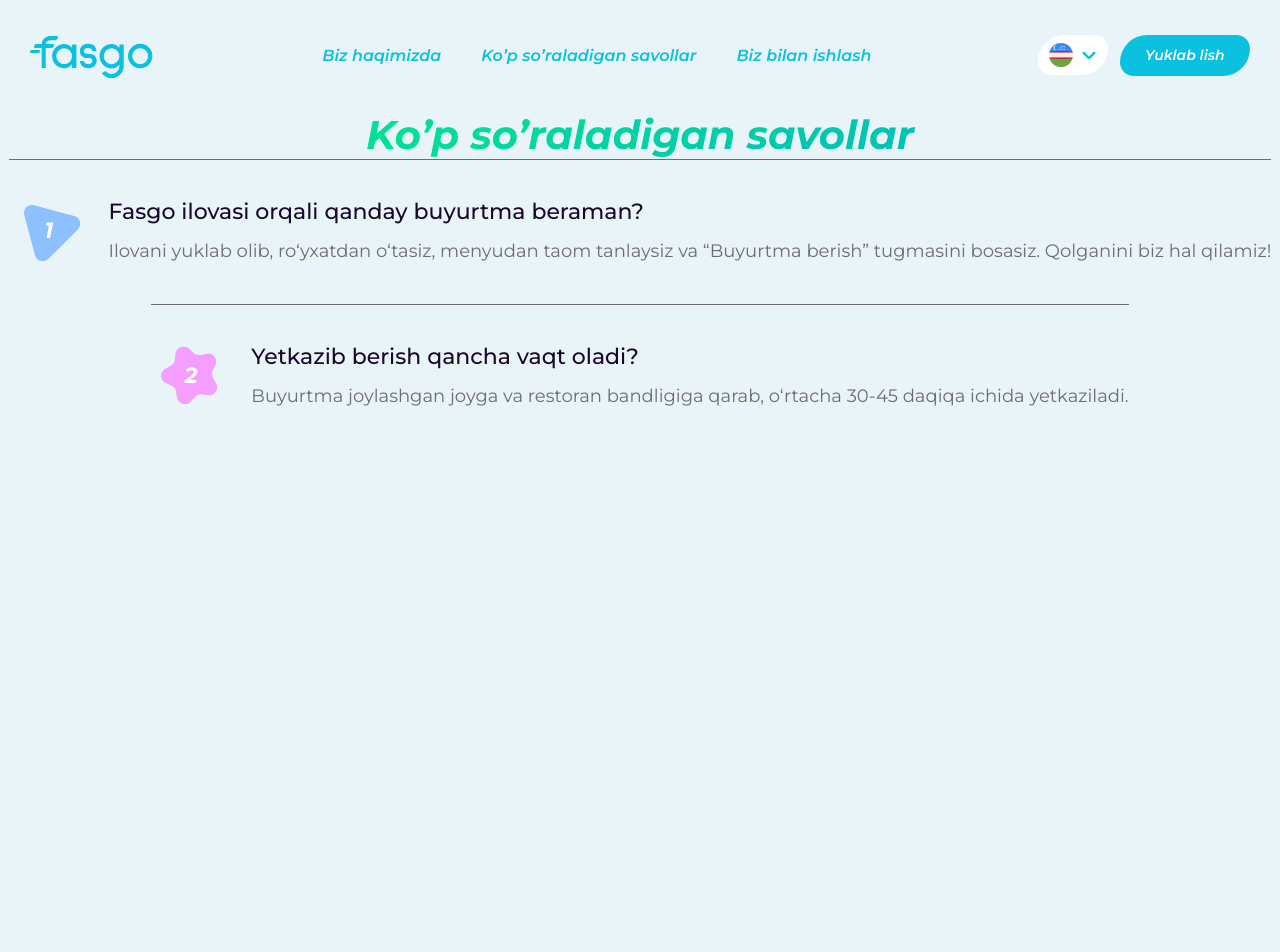
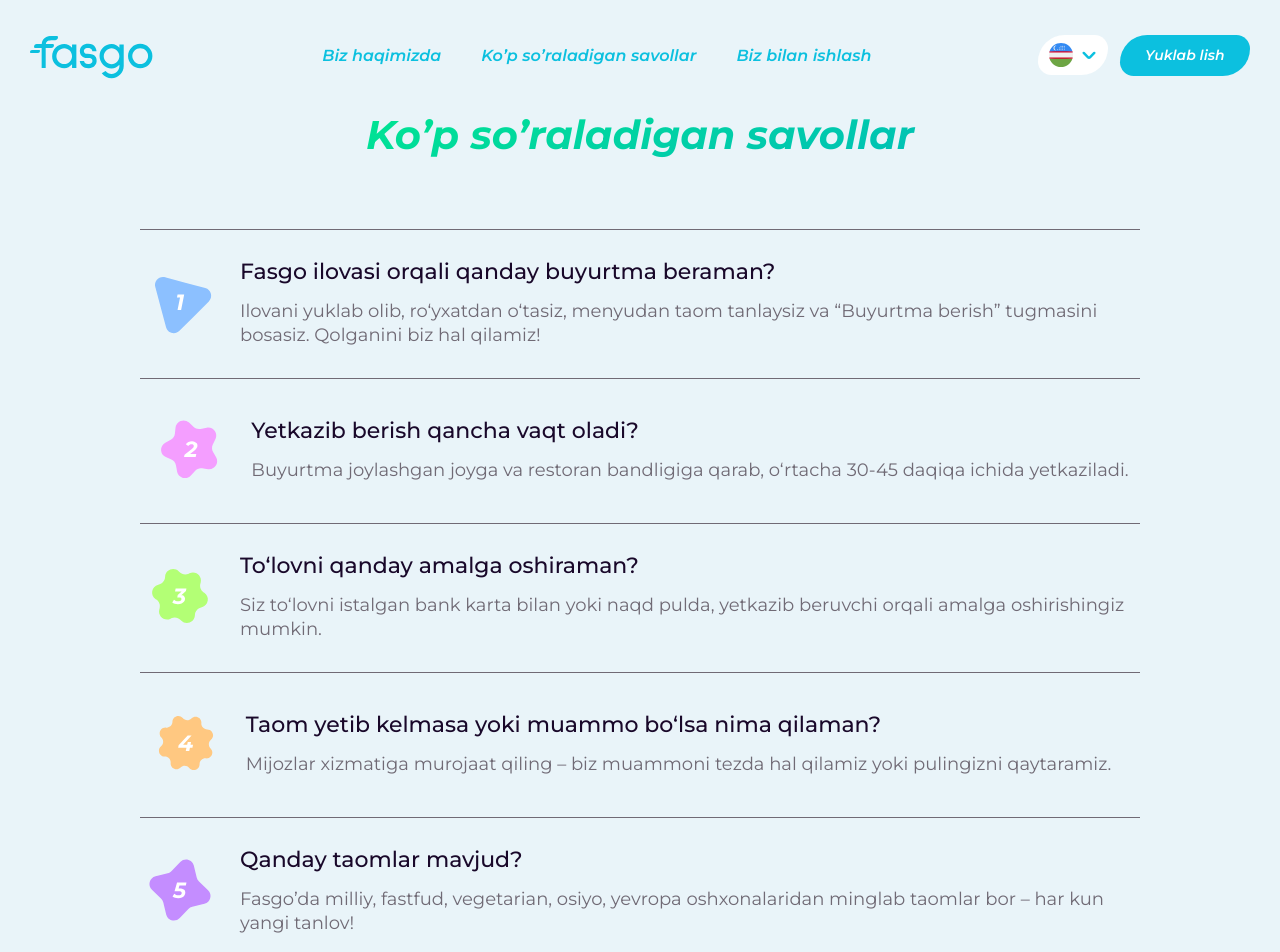
Before and after one commit to dilmurodivcc/fasgo, a React (Vite) app: page / in a window 1280 px wide. Shown: the top 952 px of the page. Before the commit the page ends 800 px from the top, so only its background shows below. Built offline with nearby package versions, Linux system fonts and the light colour scheme; a web font is replaced by a local one.

Commit message:
questions sec

```diff
--- a/src/components/partTwo/QuestionsSec.tsx
+++ b/src/components/partTwo/QuestionsSec.tsx
@@ -6,7 +6,6 @@
         <div className="QuestionsBox_question">
           <div className="QuestionsBox_question_imgBox">
             <img src="/public/icons/QuestionStar1.svg" alt="" />
-
           </div>
 
           <div className="QuestionsBox_questions_text">
@@ -20,13 +19,52 @@
         <div className="QuestionsBox_question">
           <div className="QuestionsBox_question_imgBox">
             <img src="/public/icons/QuestionStar2.svg" alt="" />
-
           </div>
 
           <div className="QuestionsBox_questions_text">
             <h3>Yetkazib berish qancha vaqt oladi?</h3>
             <p>
-            Buyurtma joylashgan joyga va restoran bandligiga qarab, o‘rtacha 30-45 daqiqa ichida yetkaziladi.
+              Buyurtma joylashgan joyga va restoran bandligiga qarab, o‘rtacha
+              30-45 daqiqa ichida yetkaziladi.
+            </p>
+          </div>
+        </div>
+        <div className="QuestionsBox_question">
+          <div className="QuestionsBox_question_imgBox">
+            <img src="/public/icons/QuestionStar3.svg" alt="" />
+          </div>
+
+          <div className="QuestionsBox_questions_text">
+            <h3>To‘lovni qanday amalga oshiraman?</h3>
+            <p>
+              Siz to‘lovni istalgan bank karta bilan yoki naqd pulda, yetkazib
+              beruvchi orqali amalga oshirishingiz mumkin.
+            </p>
+          </div>
+        </div>
+        <div className="QuestionsBox_question">
+          <div className="QuestionsBox_question_imgBox">
+            <img src="/public/icons/QuestionStar4.svg" alt="" />
+          </div>
+
+          <div className="QuestionsBox_questions_text">
+            <h3>Taom yetib kelmasa yoki muammo bo‘lsa nima qilaman?</h3>
+            <p>
+              Mijozlar xizmatiga murojaat qiling – biz muammoni tezda hal
+              qilamiz yoki pulingizni qaytaramiz.
+            </p>
+          </div>
+        </div>
+        <div className="QuestionsBox_question">
+          <div className="QuestionsBox_question_imgBox">
+            <img src="/public/icons/QuestionStar5.svg" alt="" />
+          </div>
+
+          <div className="QuestionsBox_questions_text">
+            <h3>Qanday taomlar mavjud?</h3>
+            <p>
+              Fasgo’da milliy, fastfud, vegetarian, osiyo, yevropa
+              oshxonalaridan minglab taomlar bor – har kun yangi tanlov!
             </p>
           </div>
         </div>
--- a/src/scss/pages/_questionsSec.scss
+++ b/src/scss/pages/_questionsSec.scss
@@ -8,6 +8,7 @@
     background-clip: text;
     -webkit-background-clip: text;
     -webkit-text-fill-color: transparent;
+    margin-bottom: 70px;
   }
 }
 .QuestionsBox {
@@ -15,21 +16,17 @@
   flex-direction: column;
   align-items: center;
   justify-content: center;
-  .QuestionsBox_question_imgBox {
-    position: relative;
-    p {
-      position: absolute;
-      top: 18px;
-      left: 18px;
-      font-style: italic;
-      font-weight: 700;
-      font-size: 22px;
-      line-height: 109%;
-      color: #fff;
-      position: absolute;
-      z-index: 2;
-    }
+  // .QuestionsBox_question:nth-of-type(2) .QuestionsBox_question_imgBox {
+  //   margin-right: 8px;
+  // }
+
+  .QuestionsBox_question:nth-of-type(4) .QuestionsBox_question_imgBox {
+    margin-left: -23px;
   }
+
+
+
+
   .QuestionsBox_question {
     display: flex;
     align-items: center;
@@ -37,6 +34,7 @@
     border-top: 0.5px solid #706a75;
     padding-top: 30px;
     margin-bottom: 30px;
+    width: 1000px;
     gap: 20px;
     .QuestionsBox_questions_text {
       h3 {
```
